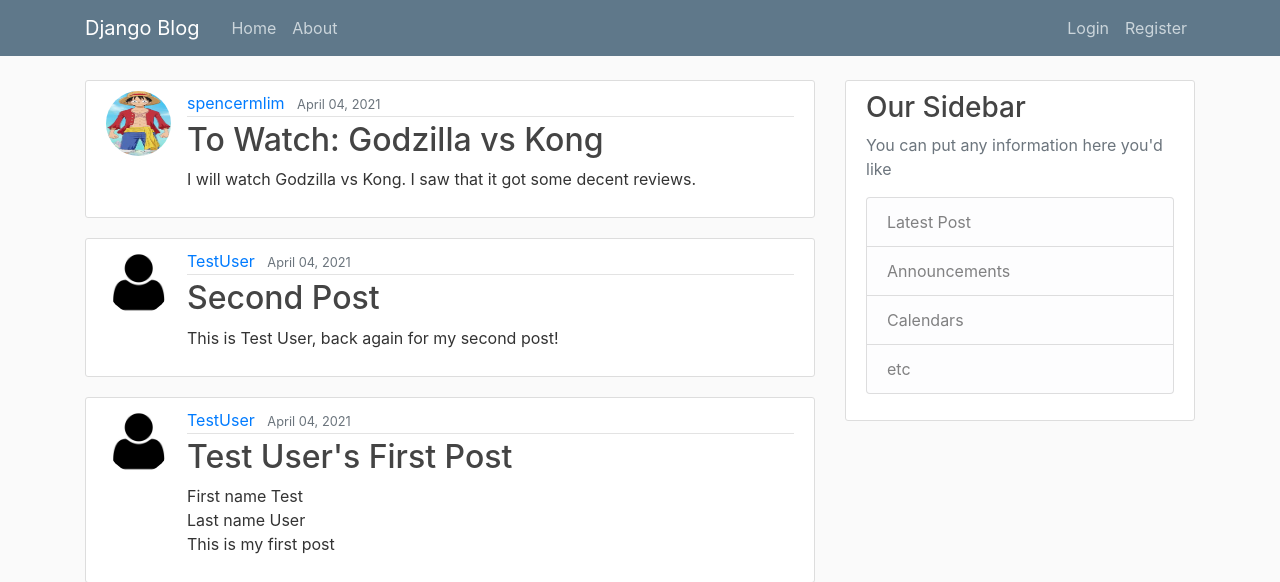
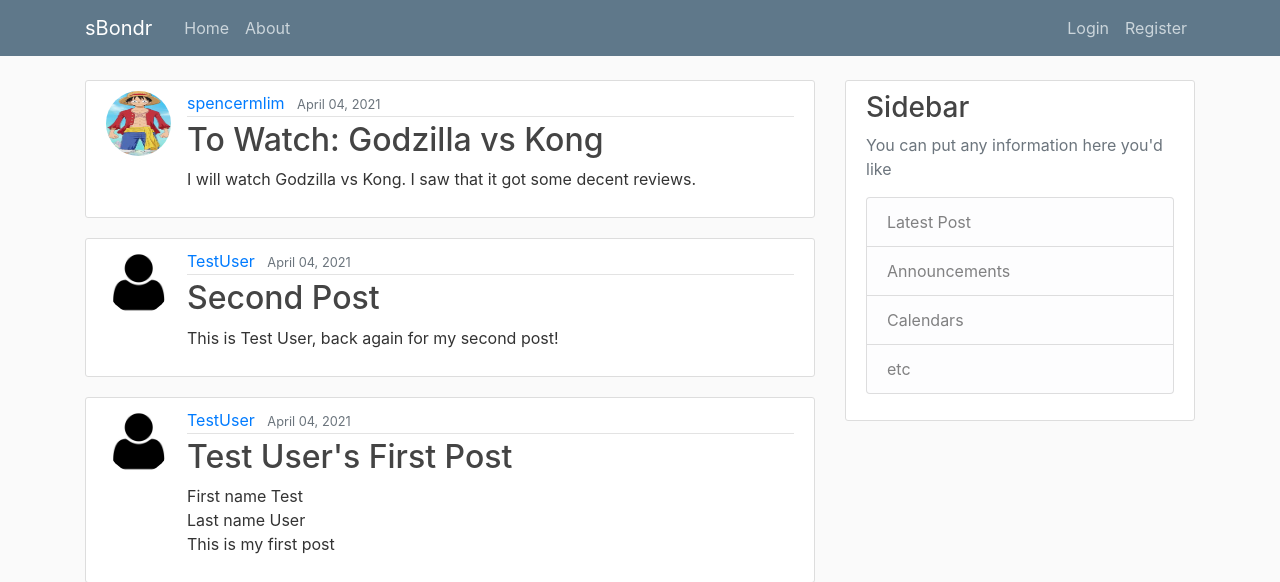
Before and after one commit to slimsprojects/django_blog_app, a Django app: page / in a window 1280 px wide. Shown: the top 582 px of the page. Run offline with Django 3.2, Linux system fonts and the light colour scheme; data comes from the database, SQL or seed files in the repository; both versions use the stored data as it was after the commit.

Commit message:
Name change

```diff
--- a/blog_django_project/blog/templates/blog/base.html
+++ b/blog_django_project/blog/templates/blog/base.html
@@ -14,9 +14,9 @@
     <link rel="stylesheet" type="text/css" href="{% static 'blog/main.css' %}">
 
     {% if title %}
-        <title>Django Blog - {{title}}</title>
+        <title>sBondr - {{title}}</title>
     {% else %}
-        <title>Django Blog</title>
+        <title>sBondr</title>
     {% endif %}
 </head>
 
@@ -24,7 +24,7 @@
     <header class="site-header">
         <nav class="navbar navbar-expand-md navbar-dark bg-steel fixed-top">
           <div class="container">
-            <a class="navbar-brand mr-4" href="{% url 'blog-home' %}">Django Blog</a>
+            <a class="navbar-brand mr-4" href="{% url 'blog-home' %}">sBondr</a>
             <button class="navbar-toggler" type="button" data-toggle="collapse" data-target="#navbarToggle" aria-controls="navbarToggle" aria-expanded="false" aria-label="Toggle navigation">
             <span class="navbar-toggler-icon"></span>
             </button>
@@ -64,7 +64,7 @@
             </div>
             <div class="col-md-4">
                 <div class="content-section">
-                    <h3>Our Sidebar</h3>
+                    <h3>Sidebar</h3>
                     <p class='text-muted'>You can put any information here you'd like
                         <ul class="list-group">
                             <li class="list-group-item list-group-item-light">Latest Post</li>
```
Also changed, not shown: blog_django_project/db.sqlite3, blog_django_project/media/profile_pics/ned.jpg (deleted), blog_django_project/media/profile_pics/y_itadori.jpeg (deleted), 1 other file.
